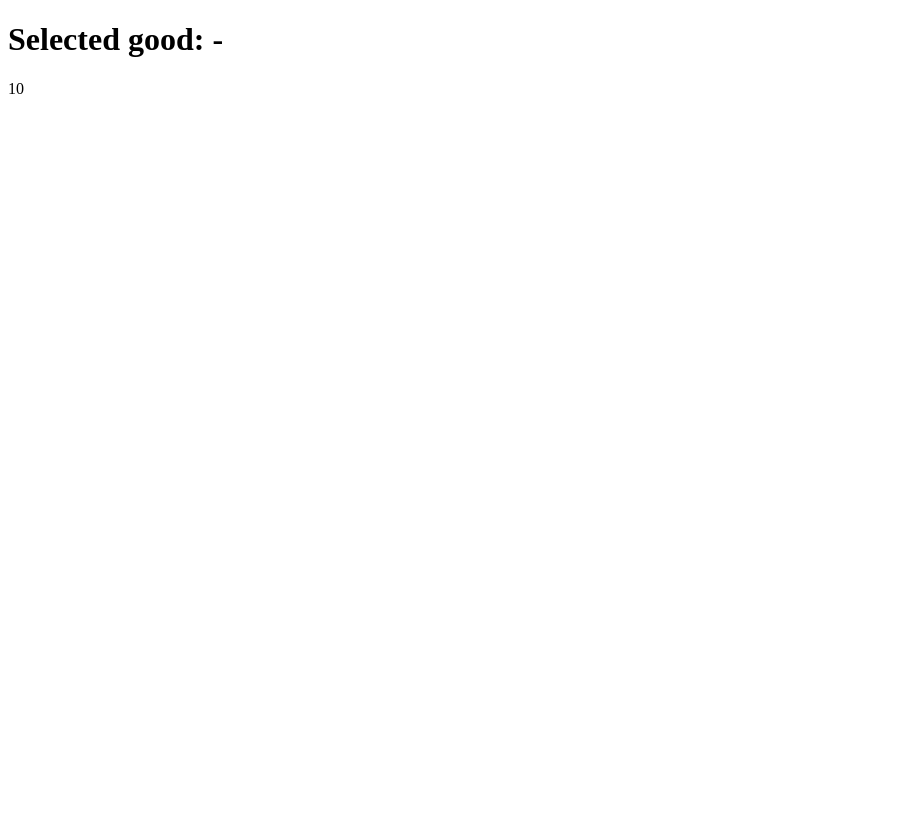
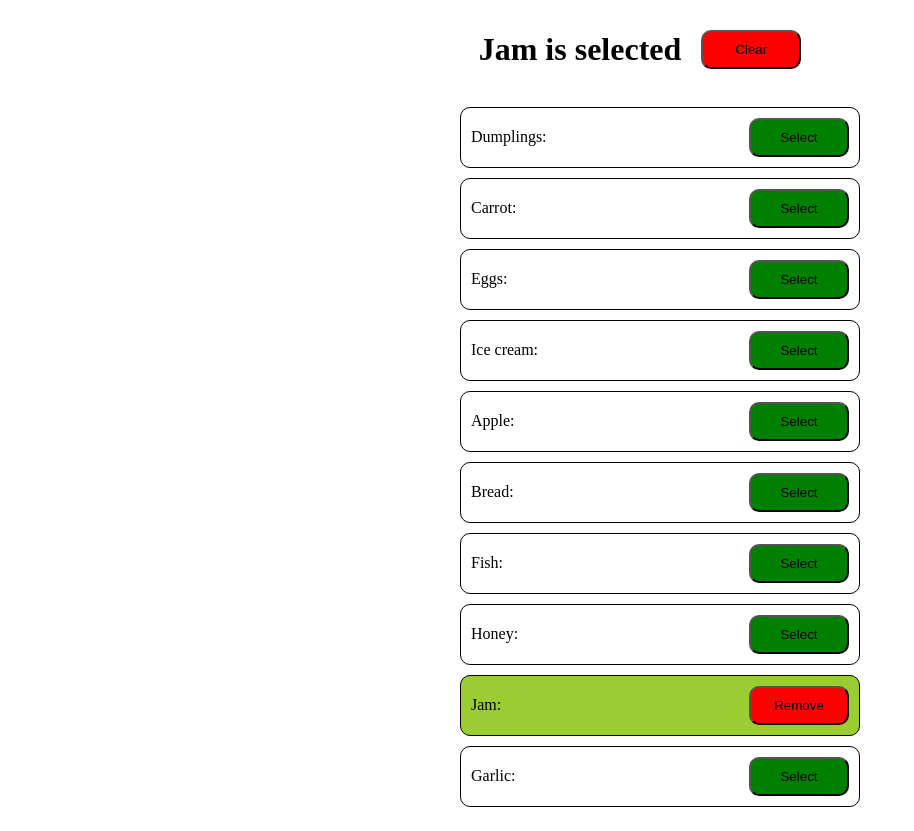
Before and after one commit to mate-academy/react_goods-selector, a React (Create React App) app: page / in a window 1280 px wide. Shown: the whole page, without its empty margins (0-914 px from the left). Before the commit the page ends 800 px from the top, so only its background shows below. Built offline with nearby package versions, Linux system fonts and the light colour scheme.

Commit message:
solution

```diff
--- a/package.json
+++ b/package.json
@@ -17,7 +17,7 @@
     "@mate-academy/cypress-tools": "^1.0.4",
     "@mate-academy/eslint-config-react": "*",
     "@mate-academy/eslint-config-react-typescript": "*",
-    "@mate-academy/scripts": "^1.2.1",
+    "@mate-academy/scripts": "^1.2.3",
     "@mate-academy/students-ts-config": "*",
     "@mate-academy/stylelint-config": "*",
     "@types/node": "^17.0.23",
--- a/src/App.scss
+++ b/src/App.scss
@@ -1 +1,47 @@
-// styles go here
+.App {
+  display: flex;
+  align-items: center;
+  flex-direction: column;
+}
+
+.tittle {
+  height: 5vh;
+  display: flex;
+  align-items: center;
+  gap: 20px;
+}
+
+.button {
+  cursor: pointer;
+  width: 100px;
+  padding: 10px;
+  border-radius: 10px;
+  background-color: green;
+
+  &__clear {
+    background-color: red;
+  }
+}
+
+.goods {
+  width: 50vh;
+
+  &__list {
+    padding: 10px;
+    border: 1px solid black;
+    border-radius: 10px;
+
+    display: flex;
+    align-items: center;
+    justify-content: space-between;
+    gap: 20px;
+
+    &:not(:last-of-type) {
+      margin-bottom: 10px;
+    }
+  }
+
+  &__selected {
+    background-color: yellowgreen;
+  }
+}
--- a/src/App.tsx
+++ b/src/App.tsx
@@ -14,11 +14,80 @@ const goodsFromServer: string[] = [
   'Garlic',
 ];
 
-const App: React.FC = () => (
-  <div className="App">
-    <h1>Selected good: -</h1>
-    {goodsFromServer.length}
-  </div>
-);
+type State = {
+  good: string,
+  selectedGood: string,
+};
+
+class App extends React.Component<{}, State> {
+  state: State = {
+    good: `${goodsFromServer.find(x => x === 'Jam')}`,
+    selectedGood: `${goodsFromServer.find(x => x === 'Jam')} is selected`,
+  };
+
+  clearGood = () => {
+    this.setState({
+      good: '',
+      selectedGood: 'No goods selected',
+    });
+  };
+
+  render() {
+    return (
+
+      <div className="App">
+        <h1 className="tittle">
+          {this.state.selectedGood}
+          <button
+            className="button button__clear"
+            type="button"
+            hidden={!this.state.good}
+            onClick={this.clearGood}
+          >
+            Clear
+          </button>
+        </h1>
+        <ul className="goods">
+          {goodsFromServer.map(item => (
+            <li className={
+              item === this.state.good
+                ? 'goods__list goods__selected'
+                : 'goods__list'
+            }
+            >
+              {`${item}:`}
+              <button
+                className="button"
+                type="button"
+                hidden={this.state.good === item}
+                onClick={() => {
+                  this.setState({
+                    good: item,
+                    selectedGood: `${item} is selected`,
+                  });
+                }}
+              >
+                Select
+              </button>
+              <button
+                className="button button__clear"
+                type="button"
+                hidden={this.state.good !== item}
+                onClick={() => {
+                  this.setState({
+                    good: '',
+                    selectedGood: 'No goods selected',
+                  });
+                }}
+              >
+                Remove
+              </button>
+            </li>
+          ))}
+        </ul>
+      </div>
+    );
+  }
+}
 
 export default App;
```
Also changed, not shown: 2 other files (tests, documents, lock files or other folders).
